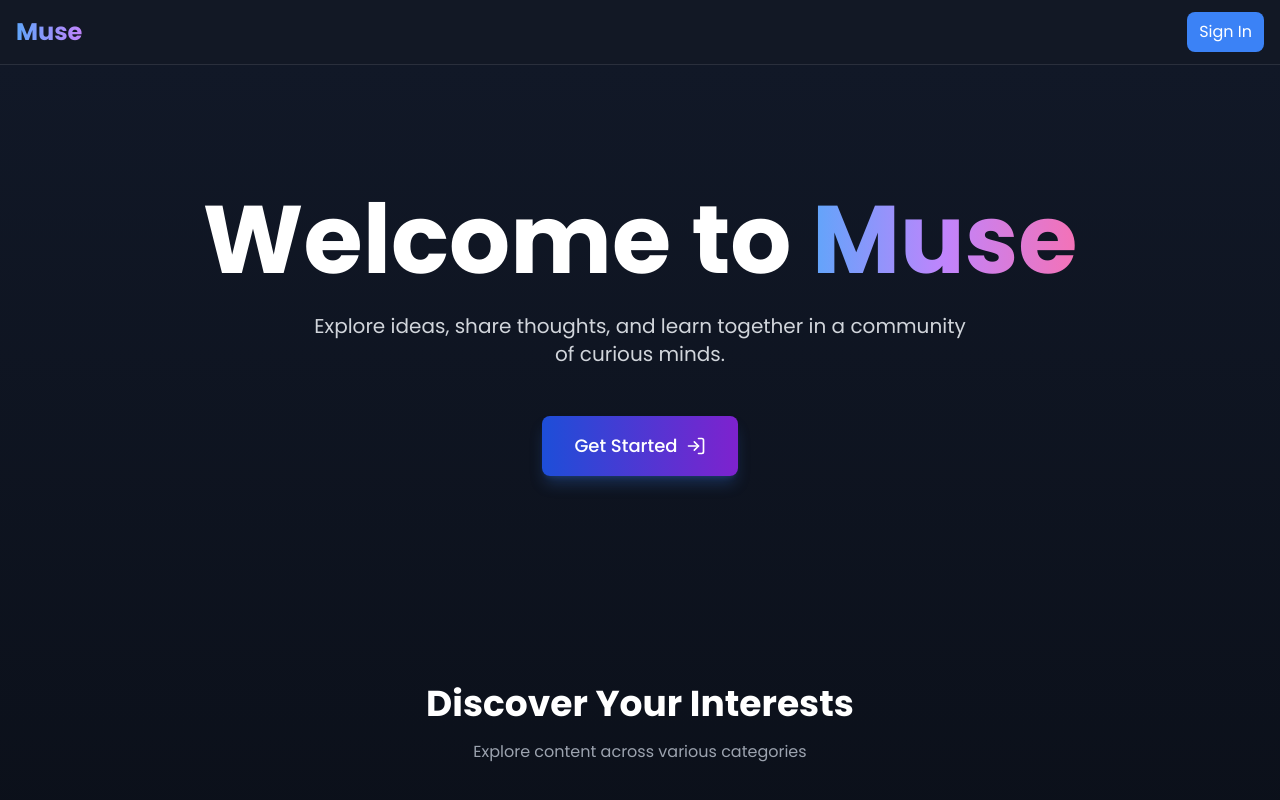
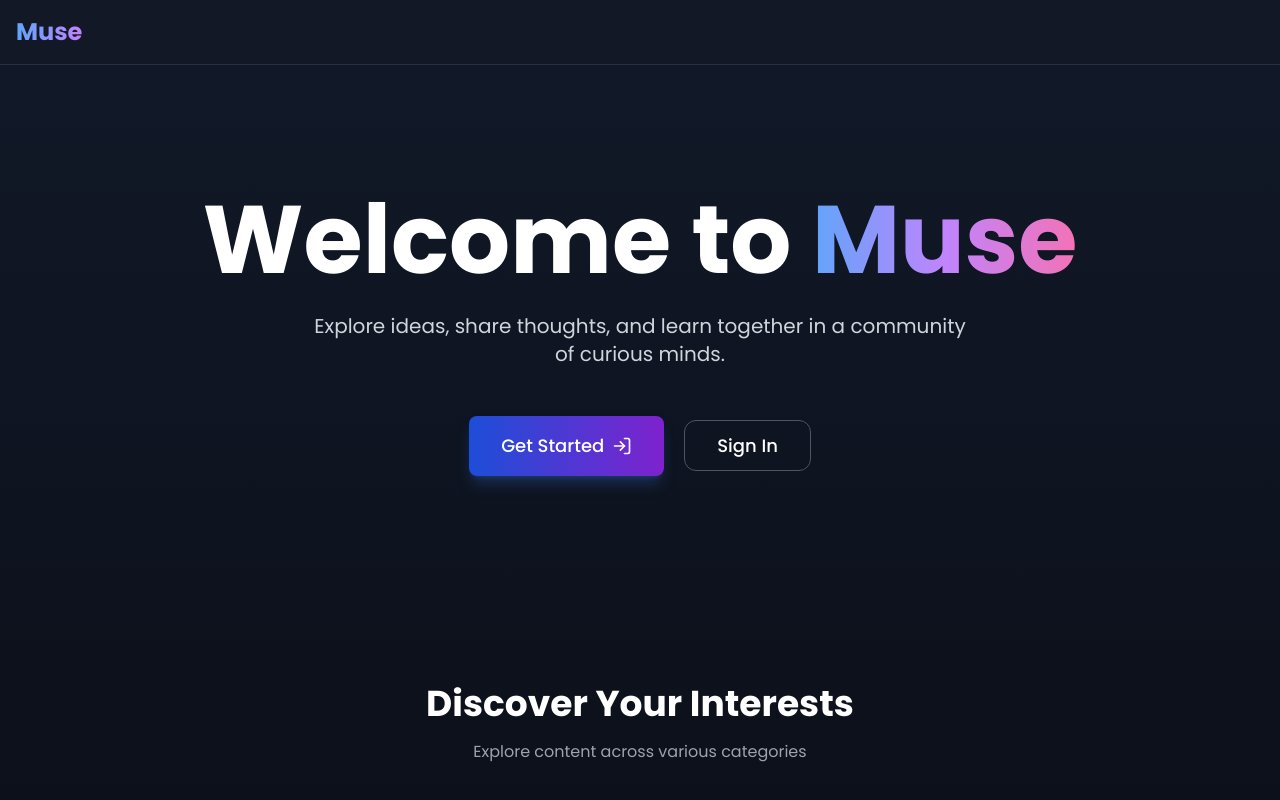
Before and after one commit to soham247/muse, a React (Vite) app in the folder client/: page / in a window 1280 px wide. Shown: the top 800 px of the page. Built offline with nearby package versions, Linux system fonts and the light colour scheme.

Commit message:
ui changes

```diff
--- a/client/src/components/Footer.jsx
+++ b/client/src/components/Footer.jsx
@@ -2,7 +2,7 @@ import React from 'react'
 
 function Footer() {
     return (
-        <div className='py-3 px-5 bg-gray-950  text-center'>
+        <div className='py-3 px-5 bg-gray-950 text-center'>
             <h1 className='text-2xl font-bold text-blue-500'>Muse</h1>
             <p className='py-2'>An modern blogging website.</p>
             <p className=' mt-2'>Made with ❤️ by <a href="https://github.com/soham247" className='text-blue-700'>Soham</a></p>
--- a/client/src/components/header/Navbar.jsx
+++ b/client/src/components/header/Navbar.jsx
@@ -119,15 +119,7 @@ function Navbar() {
 
             {/* Right Side Navigation */}
             <div className="flex flex-wrap items-center space-x-4">
-              {!isLoggedIn ? (
-                <Link
-                  to="/login"
-                  className="px-3 py-2 bg-blue-500 text-white text-sm md:text-base rounded-lg hover:bg-blue-600 transition-colors duration-300 whitespace-nowrap"
-                >
-                  Sign In
-                </Link>
-              ) : (
-                <div className="relative" ref={dropdownRef}>
+                { isLoggedIn &&<div className="relative" ref={dropdownRef}>
                   <button
                     onClick={() => setDropdown(!dropdown)}
                     className="flex items-center space-x-2 px-3 py-2 rounded-lg hover:bg-white/5 transition-colors duration-300"
@@ -141,8 +133,7 @@ function Navbar() {
                       onClose={() => setDropdown(false)}
                     />
                   )}
-                </div>
-              )}
+                </div>}
             </div>
           </div>
         </div>
--- a/client/src/pages/LandingPage.jsx
+++ b/client/src/pages/LandingPage.jsx
@@ -66,7 +66,7 @@ function LandingPage() {
   }, [authenticated, navigate]);
 
   return (
-    <div className="min-h-screen bg-gradient-to-b from-gray-900 to-black text-white">
+    <div className="bg-gradient-to-b from-gray-900 to-black text-white -mb-10">
       <div className="container mx-auto px-4">
         {/* Hero Section */}
         <div className="py-20 md:py-32 text-center">
@@ -75,7 +75,7 @@ function LandingPage() {
             animate={{ opacity: 1, y: 0 }}
             className="text-6xl md:text-8xl font-bold mb-6"
           >
-            Welcome to{' '}
+            Welcome to{" "}
             <span className="text-transparent bg-clip-text bg-gradient-to-r from-blue-400 via-purple-400 to-pink-400 animate-gradient">
               Muse
             </span>
@@ -86,7 +86,8 @@ function LandingPage() {
             transition={{ delay: 0.2 }}
             className="text-lg md:text-xl text-gray-300 max-w-2xl mx-auto mb-12"
           >
-            Explore ideas, share thoughts, and learn together in a community of curious minds.
+            Explore ideas, share thoughts, and learn together in a community of
+            curious minds.
           </motion.p>
           <motion.div
             initial={{ opacity: 0, y: 20 }}
@@ -99,14 +100,25 @@ function LandingPage() {
             >
               Get Started <LogIn className="ml-2 h-5 w-5" />
             </Link>
+
+            <Link
+              to="/login"
+              className="w-full sm:w-auto ml-5 px-8 py-3 text-lg font-medium text-white bg-trabsparent rounded-xl hover:bg-white/10 transition-all duration-300 hover:scale-105 border border-gray-600 hover:border-gray-500"
+            >
+              Sign In
+            </Link>
           </motion.div>
         </div>
 
         {/* Categories Section */}
         <section className="py-20">
           <div className="text-center mb-12">
-            <h2 className="text-3xl md:text-4xl font-bold mb-4">Discover Your Interests</h2>
-            <p className="text-gray-400">Explore content across various categories</p>
+            <h2 className="text-3xl md:text-4xl font-bold mb-4">
+              Discover Your Interests
+            </h2>
+            <p className="text-gray-400">
+              Explore content across various categories
+            </p>
           </div>
           <div className="grid grid-cols-1 md:grid-cols-2 lg:grid-cols-3 gap-6">
             {categories.map((category) => (
@@ -122,8 +134,12 @@ function LandingPage() {
         {/* Features Section */}
         <section className="py-20">
           <div className="text-center mb-12">
-            <h2 className="text-3xl md:text-4xl font-bold mb-4">Why Choose Muse?</h2>
-            <p className="text-gray-400">Experience the difference with our unique features</p>
+            <h2 className="text-3xl md:text-4xl font-bold mb-4">
+              Why Choose Muse?
+            </h2>
+            <p className="text-gray-400">
+              Experience the difference with our unique features
+            </p>
           </div>
           <div className="grid grid-cols-1 md:grid-cols-2 lg:grid-cols-3 gap-8">
             <FeatureCard
@@ -147,8 +163,12 @@ function LandingPage() {
         {/* CTA Section */}
         <section className="py-20 text-center">
           <div className="bg-gradient-to-r from-blue-500/10 to-purple-500/10 rounded-2xl p-12 border border-white/10">
-            <h2 className="text-3xl md:text-4xl font-bold mb-6">Ready to Start Your Journey?</h2>
-            <p className="text-xl text-gray-300 mb-8">Join thousands of curious minds exploring new ideas every day.</p>
+            <h2 className="text-3xl md:text-4xl font-bold mb-6">
+              Ready to Start Your Journey?
+            </h2>
+            <p className="text-xl text-gray-300 mb-8">
+              Join thousands of curious minds exploring new ideas every day.
+            </p>
             <Link
               to="/signup"
               className="inline-flex items-center px-8 py-4 text-lg font-medium text-white bg-blue-500 rounded-full hover:bg-blue-600 transition-all duration-300"
```
